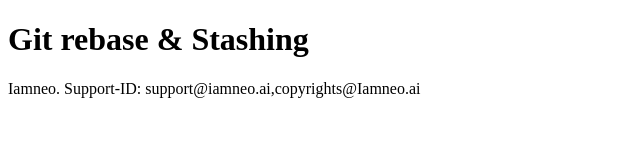
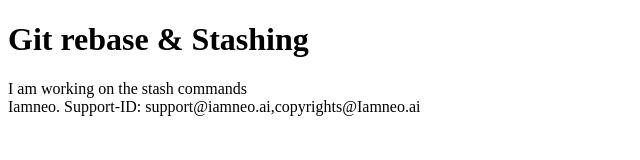
Before and after one commit to Coder-VenkateshS/github-branching-tutorials, a plain HTML site: page index.html in a window 1280 px wide. Shown: the whole page, without its empty margins (0-640 px from the left). Drawn offline with Linux system fonts and the light colour scheme.

Commit message:
updated index

```diff
--- a/index.html
+++ b/index.html
@@ -9,7 +9,7 @@
 <body>
     <header></header>
     <h1>Git rebase & Stashing</h1>
-
+    <article>I am working on the stash commands</article>
     <footer id="footer"> Iamneo. Support-ID: support@iamneo.ai,copyrights@Iamneo.ai</footer>
 
 </body>
```
